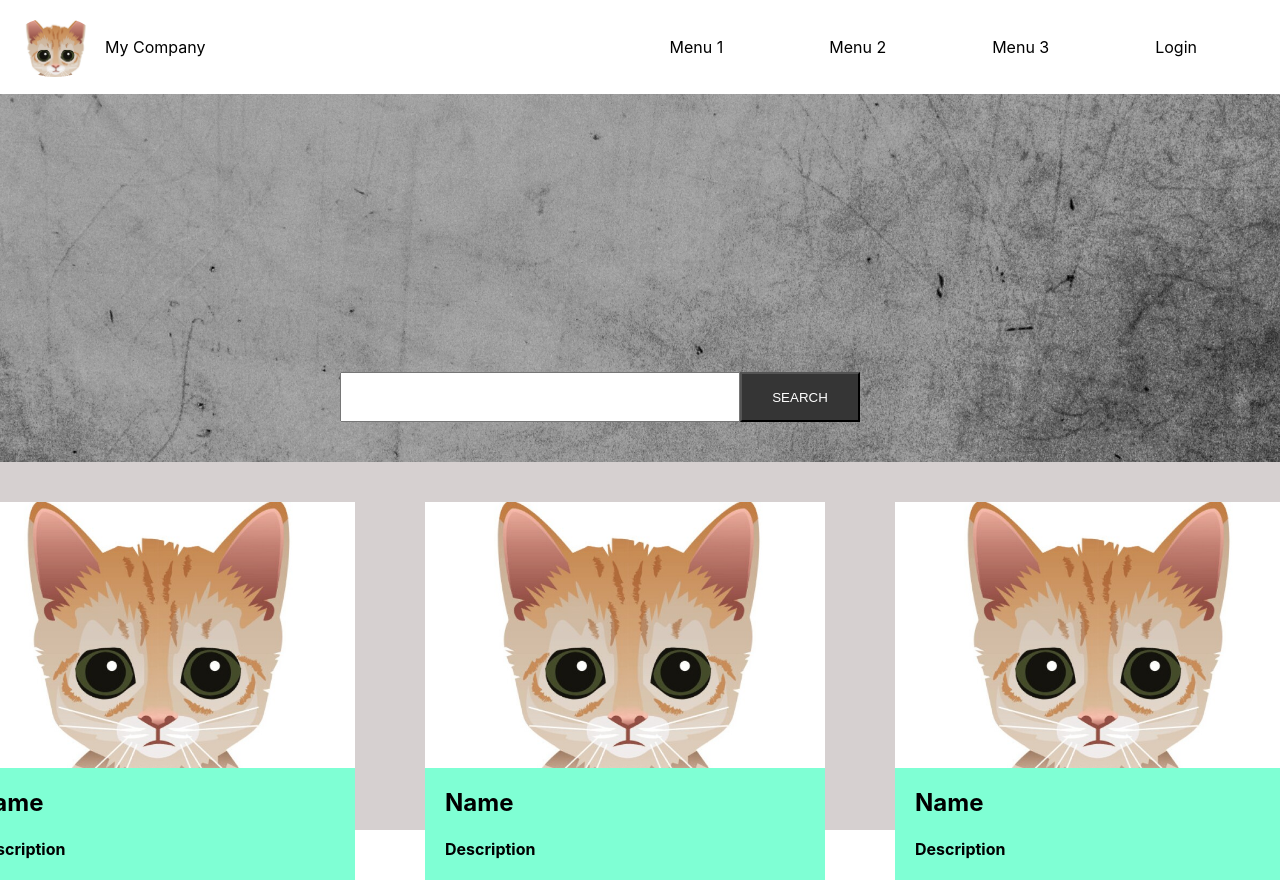
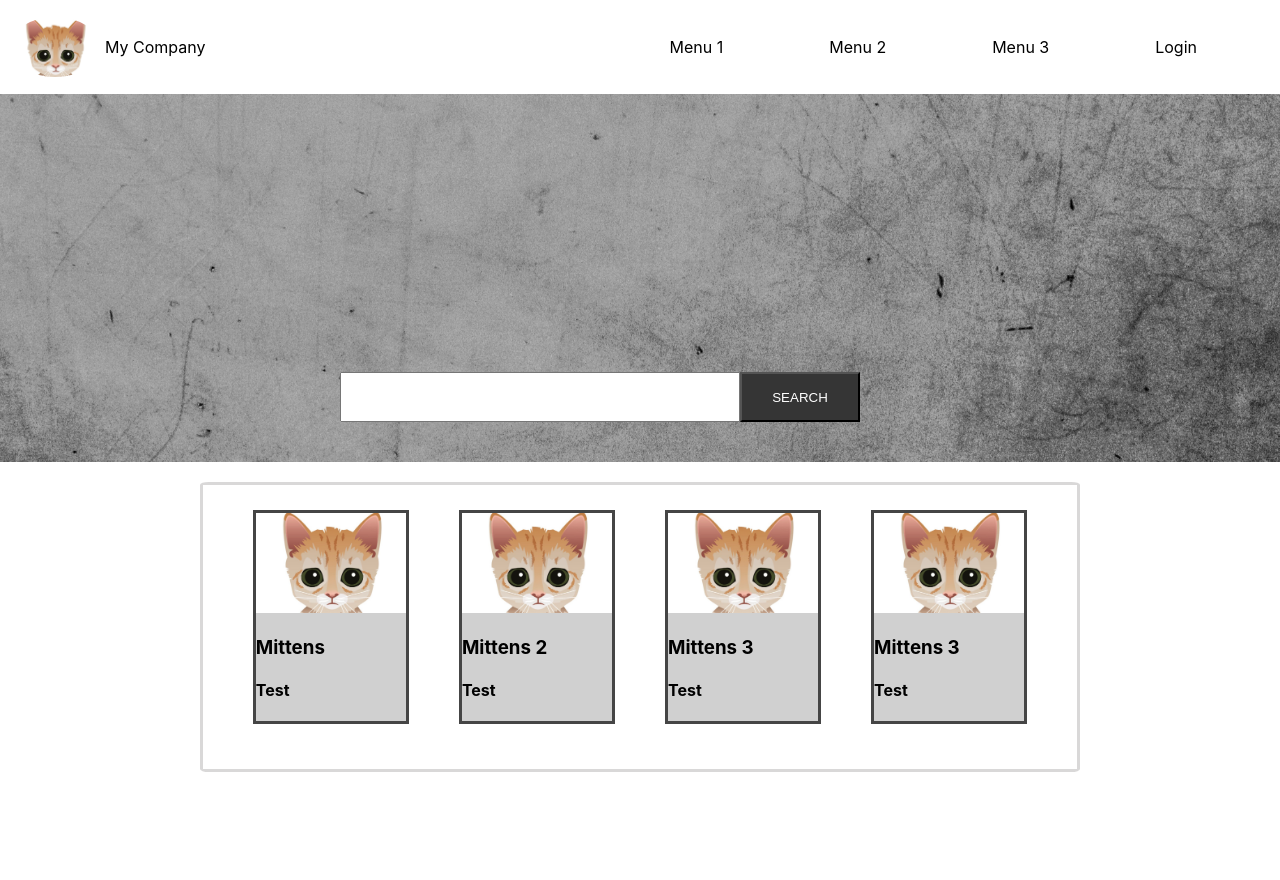
Before and after one commit to JorgeMarquet/L5-Mission-0, a React (Create React App) app in the folder mission0/: page / in a window 1280 px wide. After the commit the page ends 800 px from the top, so only its background shows below. Built offline with nearby package versions, Linux system fonts and the light colour scheme.

Commit message:
second version for show and tells but using State and Effect hooks instead of hardcoding each information card

```diff
--- /dev/null
+++ b/mission0/src/assets/logos/cards_information/info.json
@@ -0,0 +1,17 @@
+{
+  "infoCards": [
+    { "photo": "mittens.png", "Name": "Mittens", "Description": "Test" },
+    { "photo": "mittens.png", "Name": "Mittens 2", "Description": "Test" },
+
+    { "photo": "mittens.png", "Name": "Mittens 3", "Description": "Test" },
+    { "photo": "mittens.png", "Name": "Mittens 3", "Description": "Test" },
+    { "photo": "mittens.png", "Name": "Mittens 3", "Description": "Test" },
+    {
+      "photo": "frustrated.png",
+      "Name": "Frustrated coder",
+      "Description": "Test"
+    },
+    { "photo": "mittens.png", "Name": "Mittens 3", "Description": "Test" },
+    { "photo": "mittens.png", "Name": "Mittens 3", "Description": "Test" }
+  ]
+}
--- a/mission0/src/components/BottomContainer.js
+++ b/mission0/src/components/BottomContainer.js
@@ -5,45 +5,8 @@ import catImage from "../assets/logos/mittens.png";
 export default function BottomContainer() {
   return (
     <div id={styles.bottomContainer}>
-      <div id={styles.informationCards}>
-        {/* <InformationCards /> */}
-
-        {/* Hardcoded cards */}
-        <div className={styles.informationCard}>
-          <img
-            src={catImage}
-            className={styles.informationCardImage}
-            alt="card image"
-          ></img>
-          <div className={styles.informationCardDetails}>
-            <h2>Name</h2>
-            <h4>Description</h4>
-          </div>
-        </div>
-
-        <div className={styles.informationCard}>
-          <img
-            src={catImage}
-            className={styles.informationCardImage}
-            alt="card image"
-          ></img>
-          <div className={styles.informationCardDetails}>
-            <h2>Name</h2>
-            <h4>Description</h4>
-          </div>
-        </div>
-
-        <div className={styles.informationCard}>
-          <img
-            src={catImage}
-            className={styles.informationCardImage}
-            alt="card image"
-          ></img>
-          <div className={styles.informationCardDetails}>
-            <h2>Name</h2>
-            <h4>Description</h4>
-          </div>
-        </div>
+      <div>
+        <InformationCards />
       </div>
     </div>
   );
--- a/mission0/src/components/BottomContainer.module.css
+++ b/mission0/src/components/BottomContainer.module.css
@@ -1,37 +1,11 @@
-* {
-  box-sizing: border-box;
+.app {
+  display: grid;
+  grid-template-rows: auto 1fr;
+  height: 100vh;
 }
 
 #bottomContainer {
-  position: relative;
-  /* border-style: solid;
-  border-width: 5px;
-  border-color: rgb(12, 227, 12); */
-  background-color: rgb(214, 208, 208);
-  height: 46vh;
-}
-
-#informationCards {
   display: flex;
   justify-content: center;
-  vertical-align: center;
-}
-
-.informationCard {
-  position: relative;
-  display: flex;
-  flex-direction: column;
-  margin: 40px 50px 0px 20px;
-  /* padding: 150px 220px; */
   background-color: white;
 }
-
-.informationCardImage {
-  width: 400px;
-  background-color: aqua;
-}
-
-.informationCardDetails {
-  background-color: aquamarine;
-  padding-left: 20px;
-}
--- a/mission0/src/components/InformationCards.js
+++ b/mission0/src/components/InformationCards.js
@@ -1,6 +1,32 @@
-import React from "react";
+import React, { useState, useEffect } from "react";
 import styles from "./InformationCards.module.css";
+import infoData from "../assets/logos/cards_information/info.json"; // import the json file
 
 export default function InformationCards() {
-  return <div id={styles.informationCards}>InformationCards</div>;
+  const [infoCards, setInfoCards] = useState([]);
+
+  useEffect(() => {
+    setInfoCards(infoData.infoCards);
+  }, []);
+
+  return (
+    <div id={styles.informationCards}>
+      {infoCards.map(
+        (
+          card,
+          index // map through the data and generate the cards
+        ) => (
+          <div key={index} className={styles.informationCard}>
+            <img
+              className={styles.informationCardImage}
+              src={require(`../assets/logos/${card.photo}`)}
+              alt={card.Name}
+            ></img>
+            <h3>{card.Name}</h3>
+            <h4>{card.Description}</h4>
+          </div>
+        )
+      )}
+    </div>
+  );
 }
--- a/mission0/src/components/InformationCards.module.css
+++ b/mission0/src/components/InformationCards.module.css
@@ -3,14 +3,46 @@
 }
 
 #informationCards {
+  display: flex;
+  flex-wrap: wrap;
+  justify-content: center;
   border-style: solid;
-  border-color: aqua;
-  background-color: bisque;
-  width: 500px;
-  position: absolute;
-  left: 50%; /* Add this line to horizontally center the SearchBar */
-  bottom: auto;
-  transform: translateX(
-    -50%
-  ); /* Add this line to horizontally center the SearchBar */
+  border-color: rgba(173, 172, 172, 0.463);
+  border-radius: 1%;
+  background-color: white;
+  margin: 20px 200px;
+  overflow-y: auto; /* add this line */
+  max-height: 290px; /* you can adjust this to fit your needs */
 }
+
+/* width */
+::-webkit-scrollbar {
+  width: 10px;
+}
+
+/* track */
+::-webkit-scrollbar-track {
+  background: #f1f1f1;
+}
+
+/* handle */
+::-webkit-scrollbar-thumb {
+  background: #a8a8a8;
+}
+
+/* handle on hover */
+::-webkit-scrollbar-thumb:hover {
+  background: #555;
+}
+.informationCard {
+  border-style: solid;
+  border-color: rgb(69, 69, 69);
+  background-color: rgb(208, 208, 208);
+  margin: 25px;
+  height: auto;
+}
+
+.informationCardImage {
+  height: 100px;
+  width: auto;
+}
--- a/mission0/src/components/SearchBar.module.css
+++ b/mission0/src/components/SearchBar.module.css
@@ -29,3 +29,7 @@
   width: 120px;
   text-transform: uppercase;
 }
+
+.searchButton:hover {
+  background-color: rgb(34, 34, 34);
+}
--- a/mission0/src/components/TopContainer.module.css
+++ b/mission0/src/components/TopContainer.module.css
@@ -11,8 +11,8 @@
   position: relative;
   display: flex;
   /* border-style: solid;
-  border-color: rgb(243, 243, 7); */
-  border-width: 5px;
+  border-color: rgb(243, 243, 7);
+  border-width: 5px; */
   background-color: gray;
   height: 46vh;
   background-image: url("../assets/logos/background_images/gray_background.png");
```
Also changed, not shown: mission0/src/assets/logos/Scott_Carstairs.png (added), mission0/src/assets/logos/frustrated.png (added).
